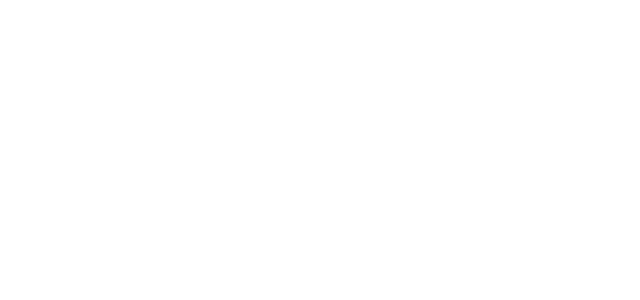
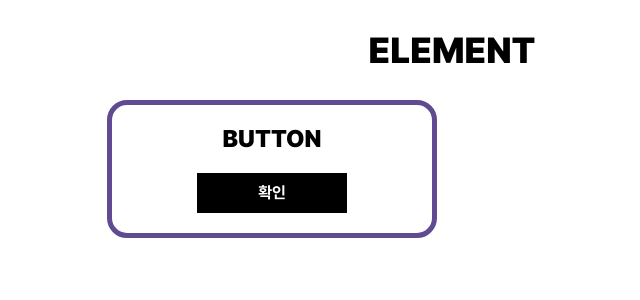
Before and after one commit to ParkGana/component-react-vite, a Next.js app: page / in a window 1280 px wide. Shown: the top 300 px of the page, without its empty margins (188-828 px from the left). Built offline with nearby package versions, Linux system fonts and the light colour scheme.

Commit message:
BUTTON 구현

```diff
--- a/pages/index.tsx
+++ b/pages/index.tsx
@@ -1,5 +1,10 @@
+import { ElementSection } from '@/src/section/element/element.view'
 import React from 'react'
 
 export default function Page() {
-    return <div style={{ display: 'grid', gap: '100px', padding: '30px' }}></div>
+    return (
+        <div style={{ display: 'grid', gap: '100px', padding: '30px' }}>
+            <ElementSection />
+        </div>
+    )
 }
--- /dev/null
+++ b/src/component/button/button.style.ts
@@ -0,0 +1,16 @@
+import styled from 'styled-components'
+
+export namespace ButtonStyle {
+    export const Container = styled.div`
+        ${({ theme }) => `
+            width: 150px;
+            border: none;
+            background-color: ${theme.color.black};
+            ${theme.font.title3};
+            color: ${theme.color.white};
+            text-align: center;
+            padding: 10px 0;
+            cursor: pointer;
+        `}
+    `
+}
--- /dev/null
+++ b/src/component/button/button.view.tsx
@@ -0,0 +1,5 @@
+import { ButtonStyle } from './button.style'
+
+export function Button({ clickCallback }: { clickCallback: () => void }) {
+    return <ButtonStyle.Container onClick={clickCallback}>확인</ButtonStyle.Container>
+}
--- /dev/null
+++ b/src/section/element/element.hook.ts
@@ -0,0 +1,12 @@
+export function useElement() {
+    /* BUTTON 클릭 이벤트 */
+    const onClickButton = () => {
+        window.alert('버튼이 클릭되었습니다.')
+    }
+
+    return {
+        event: {
+            onClickButton
+        }
+    }
+}
--- /dev/null
+++ b/src/section/element/element.view.tsx
@@ -0,0 +1,16 @@
+import { Category } from '@/src/component/common/category/category.view'
+import { useElement } from './element.hook'
+import { Button } from '@/src/component/button/button.view'
+import { Item } from '@/src/component/common/item/item.view'
+
+export function ElementSection() {
+    const { event } = useElement()
+
+    return (
+        <Category title={'ELEMENT'}>
+            <Item title={'BUTTON'}>
+                <Button clickCallback={event.onClickButton} />
+            </Item>
+        </Category>
+    )
+}
```
